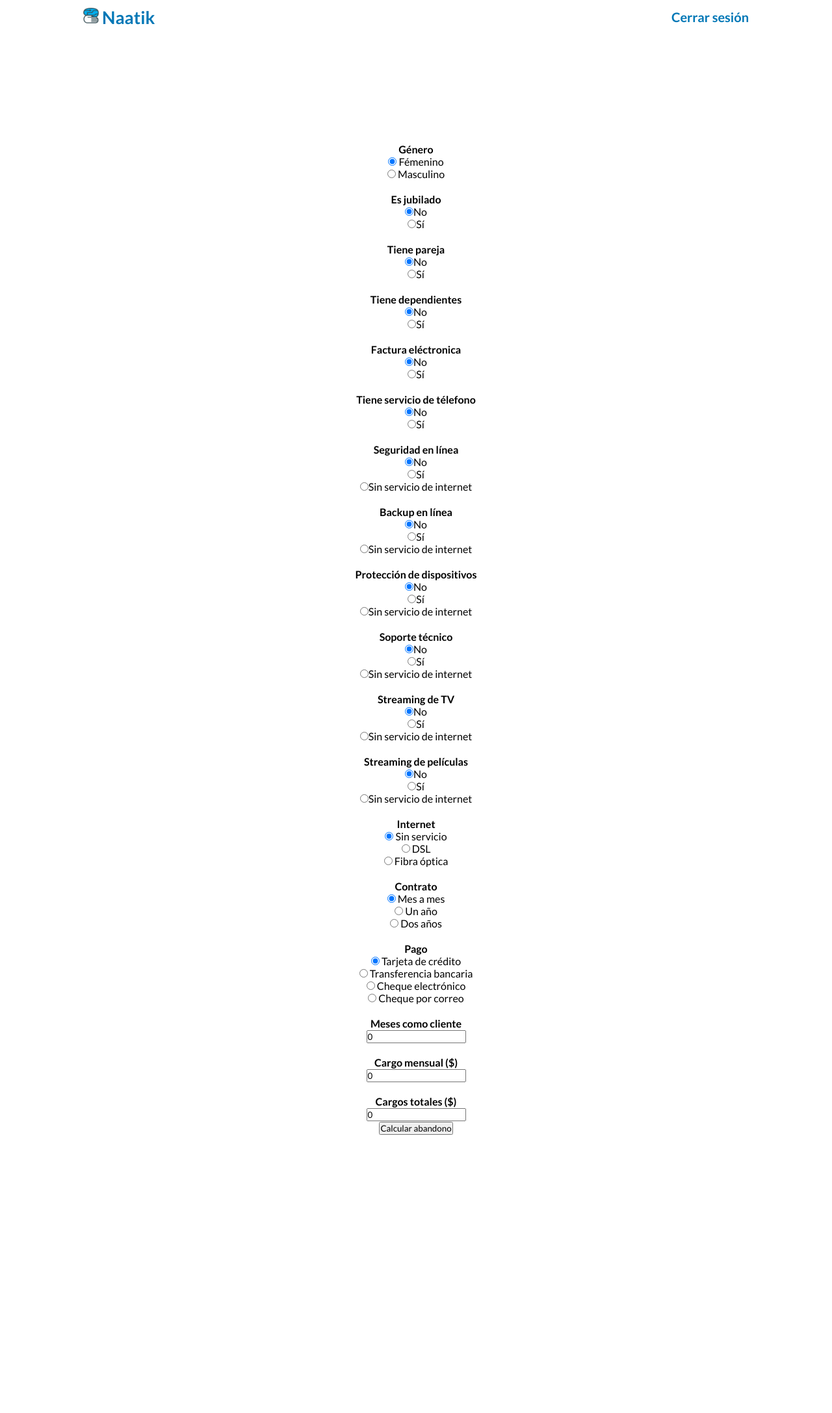
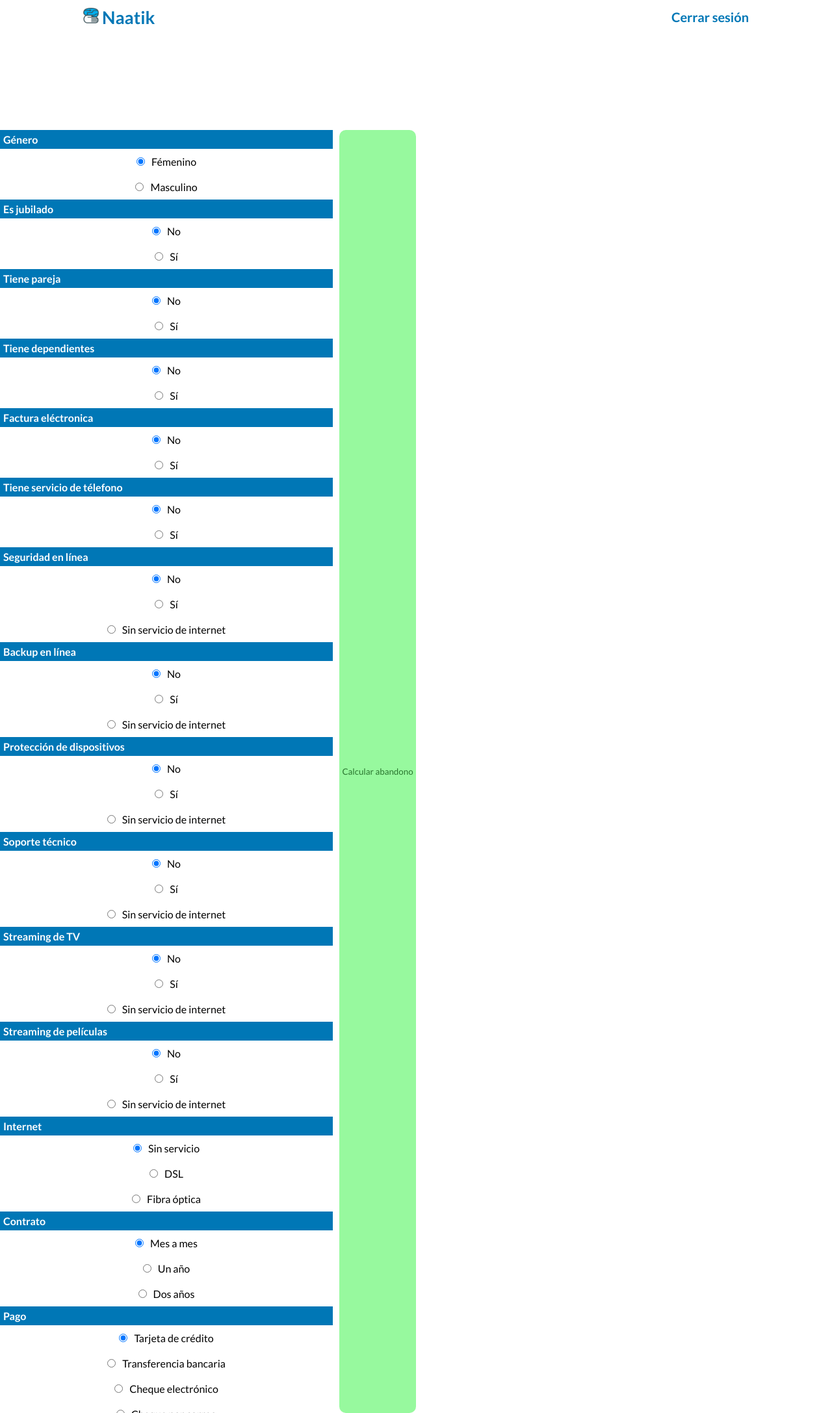
Before and after one commit to OscarEDiaz/NaatikFinal, a PHP site: page /simulador.php in a window 1280 px wide. Shown: the part 148-2322 px from the top of the page at 65% size. Run offline with PHP 8.4, Linux system fonts and the light colour scheme.

Commit message:
SIMULADOR TERMINADO

```diff
--- a/PHP/credentials.php
+++ b/PHP/credentials.php
@@ -12,5 +12,5 @@
         )
     );
 
-    $credential = $credentials[0];
+    $credential = $credentials[1];
 ?>
--- a/simulador.php
+++ b/simulador.php
@@ -54,12 +54,18 @@
         </div>
     </nav>
 
-    <form action="simulador.php" method="POST">
+    <div class="simulator-main">
+        <form action="simulador.php" method="POST" class="simulator-form">
+            <div class="formleft">
             <h4>Género</h4>
+            <div class="label">
                 <input checked="checked" type="radio" value="0" name="genero" id="femenino">
-        <label for="femenino">Fémenino</label> <br>
+                <label for="femenino">Fémenino</label>
+            </div>
+            <div class="label">
                 <input type="radio" value="1" name="genero" id="masculino">
                 <label for="masculino">Masculino</label>
+            </div>
 
 
             <?php
@@ -75,10 +81,14 @@
                     $h4Title = $rubro['title'];
                     $postName = $rubro['postName'];
                     echo "<h4>$h4Title</h4>";
+                    echo "<div class='label'>";
                     echo "<input checked='checked' type='radio' value='0' name='$postName' id='no$postName'>";
-                echo "<label for='no$postName'>No</label> <br>";
+                    echo "<label for='no$postName'>No</label> ";
+                    echo "</div>";
+                    echo "<div class='label'>";
                     echo "<input type='radio' value='1' name='$postName' id='si$postName'>";
                     echo "<label for='si$postName'>Sí</label>";
+                    echo "</div>";
                 }
 
                 $numbers = array(
@@ -100,51 +110,81 @@
                     $h4Title = $rubro['title'];
                     $postName = $rubro['postName'];
                     echo "<h4>$h4Title</h4>";
+                    echo "<div class='label'>";
                     echo "<input checked='checked' type='radio' value='0' name='$postName' id='no$postName'>";
-                echo "<label for='no$postName'>No</label> <br>";
+                    echo "<label for='no$postName'>No</label> ";
+                    echo "</div>";
+                    echo "<div class='label'>";
                     echo "<input type='radio' value='1' name='$postName' id='si$postName'>";
-                echo "<label for='si$postName'>Sí</label> <br>";
+                    echo "<label for='si$postName'>Sí</label> ";
+                    echo "</div>";
+                    echo "<div class='label'>";
                     echo "<input type='radio' value='3' name='$postName' id='sin$postName'>";
                     echo "<label for='sin$postName'>Sin servicio de internet</label>";
+                    echo "</div>";
                 }
             ?>
 
             <h4>Internet</h4>
+            <div class='label'>
                 <input checked="checked" type="radio" value="0" name="internetID" id="noInter">
-        <label for="noInter">Sin servicio</label> <br>
+                <label for="noInter">Sin servicio</label>
+            </div>
+            <div class='label'>
                 <input  type="radio" value="1" name="internetID" id="dsl">
-        <label for="dsl">DSL</label> <br>
+                <label for="dsl">DSL</label>
+            </div>
+            <div class='label'>
                 <input  type="radio" value="2" name="internetID" id="fibra">
-        <label for="fibra">Fibra óptica</label> <br>
+                <label for="fibra">Fibra óptica</label>
+            </div>
 
             <h4>Contrato</h4>
+            <div class='label'>
                 <input checked="checked" type="radio" value="1" name="contratoID" id="m">
-        <label for="m">Mes a mes</label> <br>
+                <label for="m">Mes a mes</label>
+            </div>
+            <div class='label'>
                 <input  type="radio" value="2" name="contratoID" id="1a">
-        <label for="1a">Un año</label> <br>
+                <label for="1a">Un año</label>
+            </div>
+            <div class='label'>
                 <input  type="radio" value="3" name="contratoID" id="2a">
-        <label for="2a">Dos años</label> <br>
+                <label for="2a">Dos años</label>
+            </div>
 
             <h4>Pago</h4>
+            <div class='label'>
                 <input checked="checked" type="radio" value="1" name="pagoID" id="1a">
-        <label for="1a">Tarjeta de crédito</label> <br>
+                <label for="1a">Tarjeta de crédito</label>
+            </div>
+            <div class='label'>
                 <input  type="radio" value="2" name="pagoID" id="2a">
-        <label for="2a">Transferencia bancaria</label> <br>
+                <label for="2a">Transferencia bancaria</label>
+            </div>
+            <div class='label'>
                 <input  type="radio" value="3" name="contratoID" id="3a">
-        <label for="3a">Cheque electrónico</label> <br>
+                <label for="3a">Cheque electrónico</label>
+            </div>
+            <div class='label'>
                 <input type="radio" value="4" name="contratoID" id="4a">
-        <label for="4a">Cheque por correo</label> <br>
+                <label for="4a">Cheque por correo</label>
+            </div>
 
             <?php
             foreach($numbers as $rubro){
                 $h4Title = $rubro['title'];
                 $postName = $rubro['postName'];
                 echo "<h4>$h4Title</h4>";
+                echo "<div class='label'>";
                 echo $postName == "mesesComoCliente" ? "<input value='0' min='0' type='number' name='$postName'>" : "<input name='$postName' value='0' min='0' step='0.01' type='number'>";
+                echo "</div class='label'>";
             }
             ?>
-        <br>
-        <input type="submit" value="Calcular abandono" name="submit">
+            </div>
+            <div class="formright">
+                <input type="submit" value="Calcular abandono" name="submit" class="sim-subm">
+            </div>
         </form>
         <?php
             $url = "https://6d7e-2806-10ae-11-8348-5838-dcf-3487-7c5a.ngrok.io?";
@@ -170,11 +210,12 @@
                 foreach($columnas as $columna)
                     $url .= $columna . '=' . $_POST[$columna] . '&';
                 $abandono = getAbandono($url);
-            echo "<div id='container'></div>";
+                echo "<div id='container' class='simulator'></div>";
                 echo "<script src='https://cdn.rawgit.com/kimmobrunfeldt/progressbar.js/0.9.0/dist/progressbar.js'></script>";
                 echo "<script src='JS/semiCircle.js'></script>";
                 echo "<script> graphSemiCircle($abandono);</script>";
             }
         ?>
+    </div>
 </body>
 </html>
--- a/styles/simulador.css
+++ b/styles/simulador.css
@@ -1,7 +1,93 @@
-h4{
-    padding-top: 20px;
+* {
+    margin: 0px;
+    padding: 0px;
+    box-sizing: border-box;
 }
 
-form{
-    text-align: center;
+h4 {
+    display: inline-block;
+    width: 100%;
+    padding: 5px;
+    background-color: #0077B6;
+    color: #fff;
 }
+
+.simulator-main {
+    overflow: hidden;
+    height: 85vh;
+    display: flex;
+    flex-direction: row;
+    width: 100vw;
+}
+
+label {
+    cursor: pointer;
+    padding-left: 10px;
+    transition: color 300ms ease;
+}
+
+label:hover{
+    color: rgb(103, 249, 113);
+}
+
+.simulator-form {
+    display: flex;
+    flex-direction: row;
+    height: 100%;
+    align-items: flex-start;
+    width: 50%;
+}
+
+.formleft {
+    width: 80%;
+    height: 100%;
+    overflow-y: scroll;
+    display: flex;
+    flex-direction: column;
+    align-items: flex-start;
+}
+
+.formright {
+    padding-left: 10px;
+    width: 20%;
+    height: 100%;
+}
+
+.sim-subm {
+    border: none;
+    border-radius: 10px;
+    background-color: rgb(151, 249, 158);
+    color: rgb(42, 118, 47);
+    width: 100%;
+    height: 100%;
+    transition: all 500ms ease;
+    cursor: pointer;
+}
+
+.sim-subm:focus,
+.sim-subm:hover {
+    background-color: rgb(90, 249, 101);
+}
+
+.label {
+    display: flex;
+    flex-direction: row;
+    justify-content: center;
+    align-items: center;
+    padding: 10px;
+    width: 100%;
+}
+
+.simulator {
+    display: flex;
+    justify-content: center;
+    align-items: center;
+    height: 100%;
+    padding: 10%;
+    width: 60%;
+    bottom: 10%;
+}
+
+input[type="number"] {
+    width: 100%;
+}
```
Also changed, not shown: styles/index.css (+10 -1 lines). Lines whose indentation alone changed are shown as unchanged.
